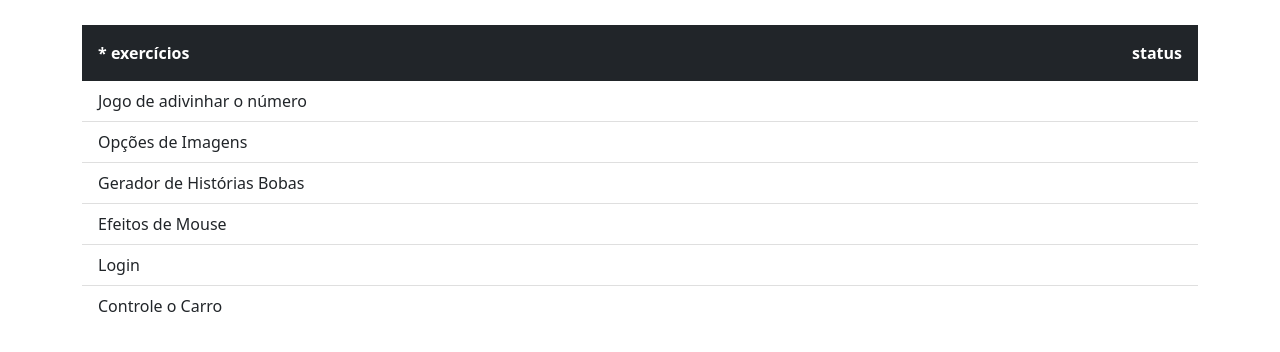
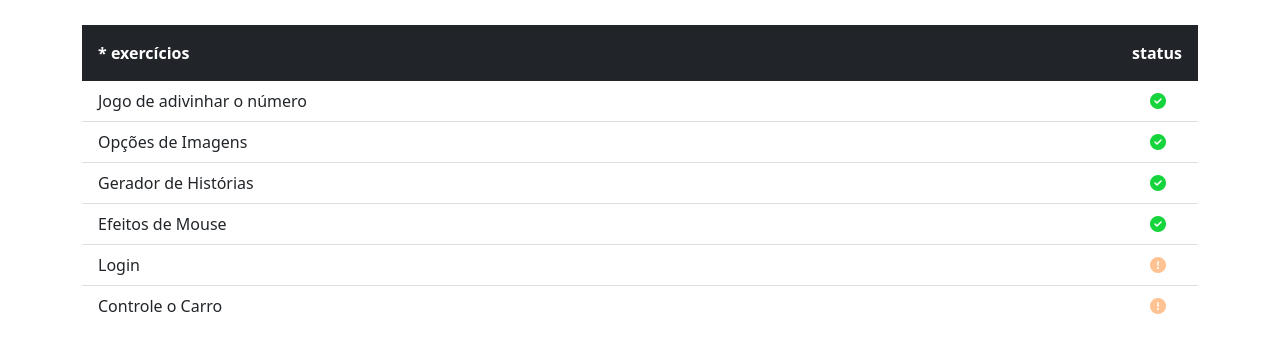
Before and after one commit to ronaldodeveloper/Javascript-na-pratica-exercicios, a plain HTML site: page index.html in a window 1280 px wide. Shown: the part 156-508 px from the top of the page. Drawn offline with nearby package versions, Linux system fonts and the light colour scheme.

Commit message:
add icones se status

```diff
--- a/index.html
+++ b/index.html
@@ -9,8 +9,54 @@
     <link rel="stylesheet" href="https://cdnjs.cloudflare.com/ajax/libs/font-awesome/6.4.0/css/all.min.css">
     <title>Javascript | Prático</title>
     <style>
-
-    </style>
+       .list-group-item{
+            display: flex;
+            justify-content: space-between;
+       }
+       .list-group-item:hover{
+        color: #59635b;
+       }
+       .fa-circle-check{
+          color: #16d43c;
+          line-height: unset;
+          margin-right: 16px;
+       }
+       .fa-circle-exclamation{
+            color: rgba(255, 137, 41, 0.507);
+            line-height: unset;
+            margin-right: 16px;
+       }
+       [data-title]:hover:after {
+            opacity: 1;
+            transition: all 0.1s ease 0.3s;
+            visibility: visible;
+            padding: 5px 10px;
+            left: -90px;
+        }
+        [data-title]:after {
+            content: attr(data-title);
+            position: absolute;
+            bottom: -4px;
+            left: -30px;
+            background-color: #474747;
+            color: #fcfbfb;
+            font-family: sans-serif;
+            font-size: 12px;
+            font-weight: 100;
+            letter-spacing: 1px;
+            padding: 0;
+            border-radius: 3px;
+            white-space: nowrap;
+            box-shadow: 1px 1px 3px #38373717;
+            opacity: 0;
+            border: 1px solid #1111110c;
+            visibility: hidden;
+            z-index: 99999;
+        }
+        [data-title] {
+            position: relative;
+        }
+       </style>
 </head>
 <body>
 
@@ -20,18 +66,41 @@
             <h4>Lista de exercícios</h4>
         </header>
 
-
         <div class="container">
             <div class="d-flex justify-content-between bg-dark p-3 text-white">
              <span class=""><strong>* exercícios</strong></span><span><strong>status</strong></span>
             </div>
             <div class="list-group list-group-flush">
-                <a href="./jogo-de-adivinhar-numero/index.html" target="_blank" rel="noopener noreferrer" class="list-group-item list-group-item-action text-decoration-none">Jogo de adivinhar o número</a>
-                <a href="./select-image/index.html" target="_blank" rel="noopener noreferrer" class="list-group-item list-group-item-action text-decoration-none">Opções de Imagens</a>
-                <a href="./gerador-de-historias-bobas/index.html" target="_blank" rel="noopener noreferrer" class="list-group-item list-group-item-action text-decoration-none">Gerador de Histórias Bobas</a>
-                <a href="./efeitos-mouse/index.html" target="_blank" rel="noopener noreferrer" class="list-group-item list-group-item-action text-decoration-none">Efeitos de Mouse</a>
-                <a href="./login/index.html" target="_blank" rel="noopener noreferrer" class="list-group-item list-group-item-action text-decoration-none">Login</a>
-                <a href="./controle-carro/index.html" target="_blank" rel="noopener noreferrer" class="list-group-item list-group-item-action text-decoration-none">Controle o Carro</a>
+                <a href="./jogo-de-adivinhar-numero/index.html" target="_blank" rel="noopener noreferrer"
+                    class="list-group-item list-group-item-action text-decoration-none">
+                    <span>Jogo de adivinhar o número</span>
+                    <i class="fa-solid fa-circle-check me-3" data-title="concluído"></i>
+                </a>
+                <a href="./select-image/index.html" target="_blank" rel="noopener noreferrer"
+                    class="list-group-item list-group-item-action text-decoration-none">
+                    <span>Opções de Imagens</span>
+                    <i class="fa-solid fa-circle-check me-3" data-title="concluído"></i>
+                </a>
+                <a href="./gerador-de-historias-bobas/index.html" target="_blank" rel="noopener noreferrer"
+                    class="list-group-item list-group-item-action text-decoration-none">
+                    <span>Gerador de Histórias </span>
+                    <i class="fa-solid fa-circle-check me-3" data-title="concluído"></i>
+                </a>
+                <a href="./efeitos-mouse/index.html" target="_blank" rel="noopener noreferrer"
+                    class="list-group-item list-group-item-action text-decoration-none">
+                    <span>Efeitos de Mouse</span>
+                    <i class="fa-solid fa-circle-check me-3" data-title="concluído"></i>
+                </a>
+                <a href="./login/index.html" target="_blank" rel="noopener noreferrer"
+                    class="list-group-item list-group-item-action text-decoration-none">
+                    <span>Login</span>
+                    <i class="fa-solid fa-circle-exclamation" data-title="pendente"></i>
+                </a>
+                <a href="./controle-carro/index.html" target="_blank" rel="noopener noreferrer"
+                    class="list-group-item list-group-item-action text-decoration-none">
+                    <span>Controle o Carro</span>
+                    <i class="fa-solid fa-circle-exclamation" data-title="pendente"></i>
+                </a>
 
             </div>
         </div>
```
